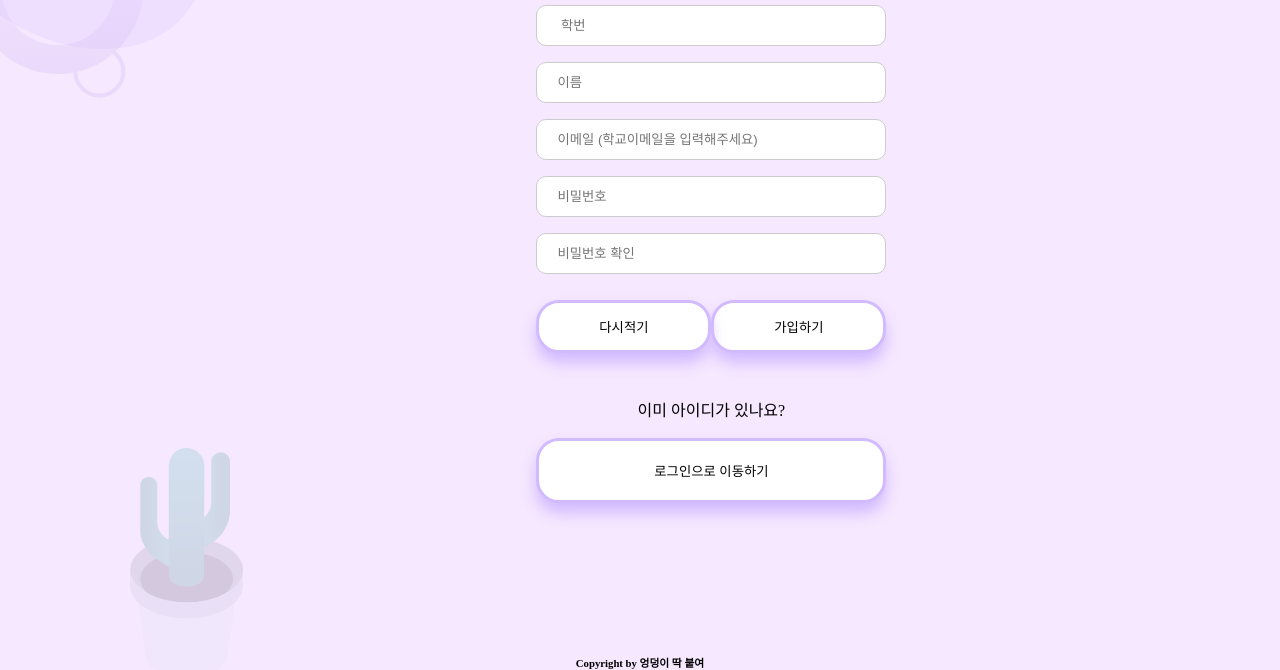
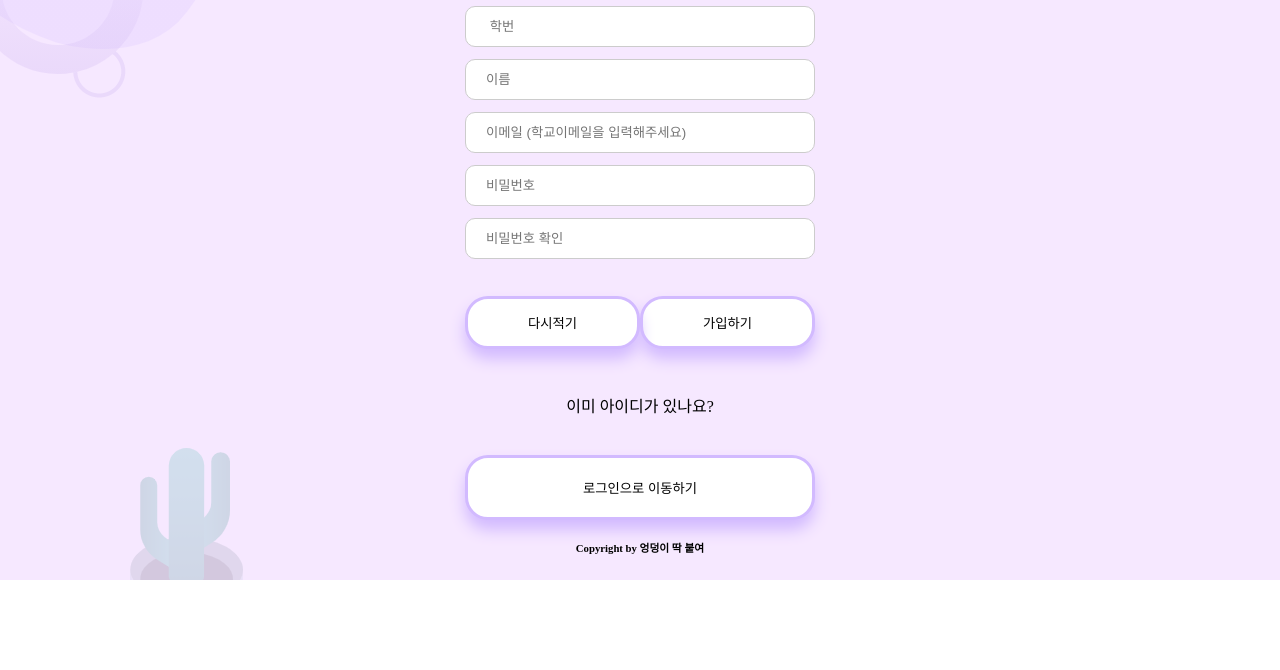
Before and after one commit to bsu414/Gsmfestival-Master, a website: page signup.html in a window 1280 px wide. Shown: the part 220-890 px from the top of the page. After the commit the page ends 800 px from the top, so only its background shows below. Drawn offline with nearby package versions, Linux system fonts and the light colour scheme.

Commit message:
2020-12-15

```diff
--- a/login.scss
+++ b/login.scss
@@ -56,7 +56,6 @@ input[type=password] {
     display: block;
     border: 1px solid #ccc;
     box-sizing: border-box;
-    margin: 0 auto;
 }
 
 .btn {
--- a/signup.html
+++ b/signup.html
@@ -21,6 +21,7 @@
     </header>
     <section>
         <form class="form" method="POST" action="/loginpage">
+            <div class="index">
                 <h1>회원가입</h1>
                 <div class="input">
                     <input type="text" id="class"" placeholder=" 학번" name="classnum" required>
@@ -37,7 +38,10 @@
                 <br>
                 <br>
                 <span>이미 아이디가 있나요?</span>
+                <div class="btn">
                     <button type="button" onclick="location.href='login.html'" id="gologin">로그인으로 이동하기</button>
+                </div>
+            </div>
         </form>
     </section>
     <footer>
--- a/signup.scss
+++ b/signup.scss
@@ -10,11 +10,14 @@ body {
     background-image: url(/image/Background.png);
 }
 
-/*header*/
 header {
     box-shadow: black 3px 3px 3px;
     width: 100%;
     height: 10%;
+}
+
+a {
+    text-decoration: none;
 }
 
 .logo {
@@ -26,38 +29,39 @@ header {
     }
 }
 
-
 /*article*/
-form {
-    display: inline-block;
+section{
+    width: 100vw;
+    height: 85vh;
+}
+.form {
+    display: flex;
     justify-content: center;
-    margin-left: 38vw;
-    padding: 50px;
-    padding-top: 7vh;
-    padding-bottom: 10vh;
+    align-items: center;
+    height: 90vh;
     animation: fadein 1s;
     text-align: center;
-    width: 350px;
-    min-height: 659px;
 
     h1 {
         font-size: 2rem;
         padding-bottom: 10%;
     }
 }
-
 input[type=text],
 input[type=password],
 input[type=email] {
-    width: 350px;
+    width: 100%;
     padding: 12px 20px;
-    margin: 8px 0;
-    display: inline-block;
+    margin: 12px auto;
+    display: block;
     border: 1px solid #ccc;
     border-radius: 10px;
     box-sizing: border-box;
 }
-
+.btn {
+    text-align: center;
+    margin-top: 20px;
+}
 button {
     $color: #d2baff !global;
     $color2: #fff !global;
@@ -94,6 +98,7 @@ button[type=submit] {
 }
 
 footer {
+    height: 5%;
     text-align: center;
     justify-content: space-between;
 }
--- a/submit.scss
+++ b/submit.scss
@@ -10,11 +10,14 @@ body {
     background-image: url(/image/Background.png);
 }
 
-/*header*/
 header {
     box-shadow: black 3px 3px 3px;
     width: 100%;
     height: 10%;
+}
+
+a {
+    text-decoration: none;
 }
 
 .logo {
@@ -28,17 +31,17 @@ header {
 
 
 /*article*/
-form {
-    display: inline-block;
+section{
+    width: 100vw;
+    height: 85vh;
+}
+.form {
+    display: flex;
     justify-content: center;
-    margin-left: 38vw;
-    padding: 50px;
-    padding-top: 7vh;
-    padding-bottom: 10vh;
+    align-items: center;
+    height: 90vh;
     animation: fadein 1s;
     text-align: center;
-    width: 350px;
-    min-height: 659px;
 
     h1 {
         font-size: 2rem;
@@ -49,17 +52,17 @@ select {
     width: 350px;
     padding: 12px 20px;
     margin: 8px 0;
-    display: inline-block;
+    display: block;
     border: 1px solid #ccc;
     border-radius: 10px;
     box-sizing: border-box;
 }
 input[type=text] {
-    width: 350px;
+    width: 100%;
     height: 120px;
     padding: 12px 20px;
-    margin: 8px 0;
-    display: inline-block;
+    margin: 12px auto;
+    display: block;
     border: 1px solid #ccc;
     border-radius: 10px;
     box-sizing: border-box;
@@ -78,6 +81,7 @@ button {
     transition: all 0.3s ease 0s;
     cursor: pointer;
     width: 175px;
+    font-family: 'Nanum Gothic'sans-serif;
 
     &:hover {
         background-color: $color;
@@ -98,6 +102,7 @@ button[type=submit] {
 }
 
 footer {
+    height: 5%;
     text-align: center;
     justify-content: space-between;
 }
--- a/user.scss
+++ b/user.scss
@@ -1,4 +1,5 @@
 $color3:#e9e9e9;
+
 * {
     margin: 0;
     padding: 0;
@@ -9,9 +10,11 @@ a {
     text-decoration: none;
     color: #000000;
 }
-html{
+
+html {
     max-height: 1000px;
 }
+
 html,
 body {
     width: 100%;
@@ -28,21 +31,25 @@ header {
 
 .logo {
     height: 100%;
+
     img {
         margin-left: 2%;
         height: 100%;
     }
 }
+
 section {
     height: 85%;
     max-height: 600px;
 }
+
 /*table main 봉인합니다*/
 .table-wrapper {
     width: 800px;
     background: #fff;
     padding: 20px 30px 5px;
     margin: 220px auto;
+
     .btn-group {
         float: right;
     }
@@ -55,6 +62,7 @@ section {
     margin: -20px -31px 10px;
     padding: 15px 30px;
     color: #fff;
+
     .btn {
         margin-top: 20px;
         min-width: 50px;
@@ -65,46 +73,56 @@ section {
         outline: none !important;
         height: 30px;
     }
+
     h2 {
         margin-top: 2px;
         padding-right: 205px;
         font-size: 24px;
         display: inline-block;
     }
-    .row .col-sm-6{
+
+    .row .col-sm-6 {
         display: inline-block;
     }
 }
-.table{
-    tr{
-        th{
+
+.table {
+    tr {
+        th {
             border-color: $color3;
             padding: 12px 15px;
             vertical-align: middle;
-            &:first-child{
+
+            &:first-child {
                 width: 40px;
             }
-            &:last-child{
+
+            &:last-child {
                 width: 100px;
             }
         }
-        td{
+
+        td {
             border-color: $color3;
             padding: 12px 15px;
             vertical-align: middle;
+
             a {
                 color: #000000;
             }
+
             .btn.manage {
                 padding: 2px 8px;
                 background: #37BC98;
                 color: #fff;
                 border-radius: 1px;
                 box-shadow: 0px 2px 2px rgba(0, 0, 0, 0.7);
+
                 &:hover {
                     background: #2e9c81;
                 }
             }
+
             .btn.manage_an {
                 padding: 2px 8px;
                 background-color: #ff8400;
@@ -112,15 +130,21 @@ section {
                 border-radius: 1px;
                 box-shadow: 0px 2px 2px rgba(0, 0, 0, 0.7);
             }
+
+            &:hover {
+                animation: headShake 1s infinite;
+            }
         }
     }
 }
-.table-striped{
-    tbody{
-        tr{
-            &:nth-last-of-type(odd){
+
+.table-striped {
+    tbody {
+        tr {
+            &:nth-last-of-type(odd) {
                 background-color: #fcfcfc;
             }
+
             &:hover {
                 background: #f5f5f5;
             }
@@ -131,3 +155,29 @@ section {
 footer {
     height: 5%;
 }
+
+@keyframes headShake {
+    0% {
+        transform: translateX(0);
+    }
+
+    6.5% {
+        transform: translateX(-6px) rotateY(-9deg);
+    }
+
+    18.5% {
+        transform: translateX(5px) rotateY(7deg);
+    }
+
+    31.5% {
+        transform: translateX(-3px) rotateY(-5deg);
+    }
+
+    43.5% {
+        transform: translateX(2px) rotateY(3deg);
+    }
+
+    50% {
+        transform: translateX(0);
+    }
+}
```
Also changed, not shown: submit.html (+2 -0 lines), login.css, signup.css, submit.css, user.css, 4 other files. Lines whose indentation alone changed are shown as unchanged.
